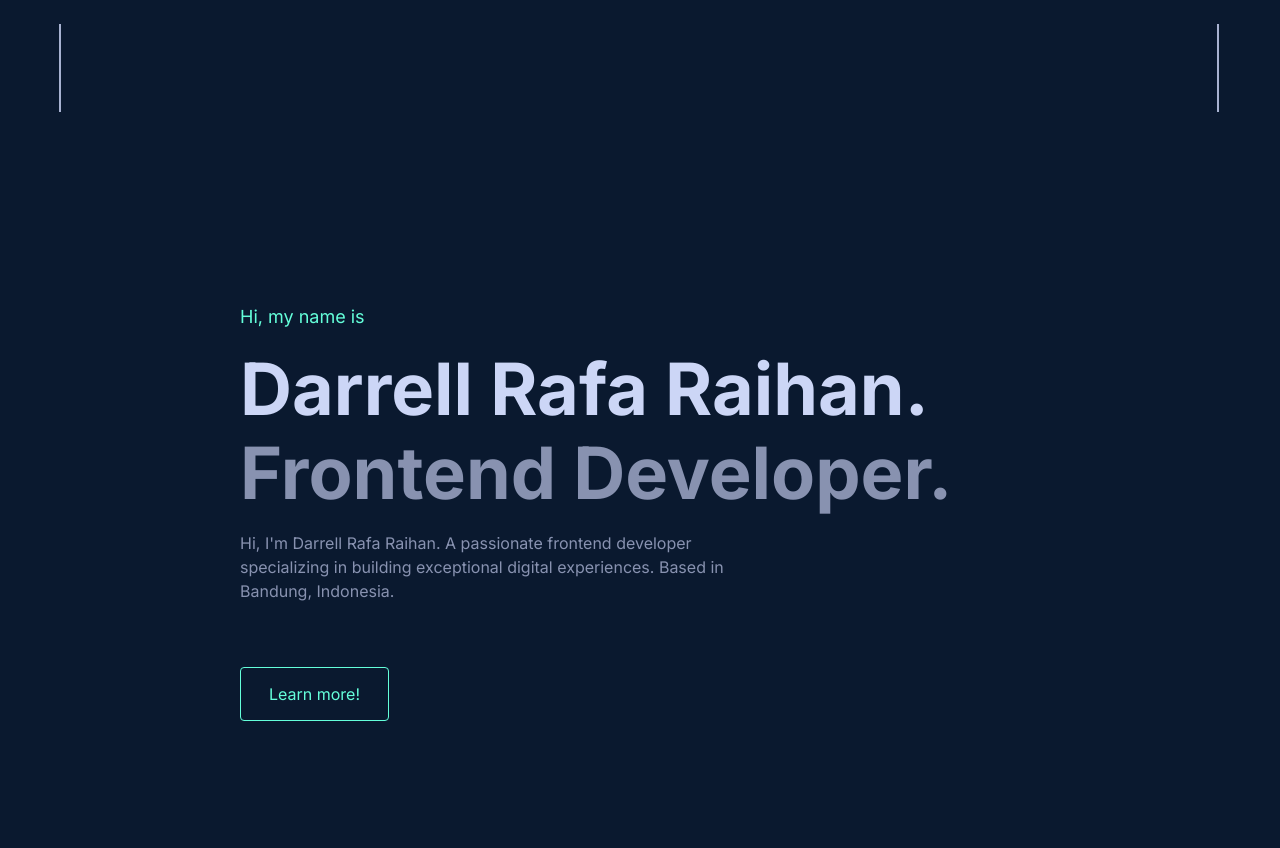
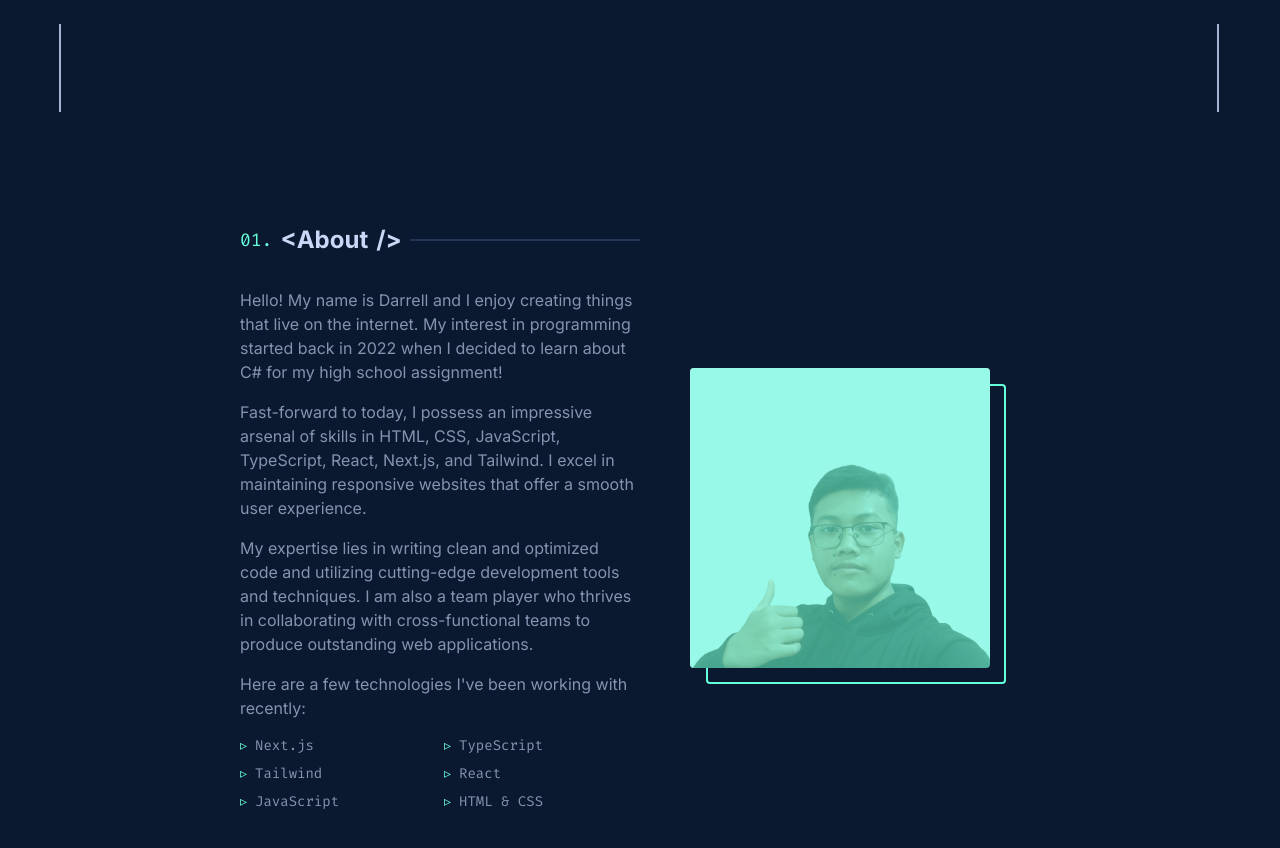
Before and after one commit to darrellrahan/personal-website, a Next.js app: page / in a window 1280 px wide. Shown: the part 688-1536 px from the top of the page. Built offline with nearby package versions, Linux system fonts and the light colour scheme.

Commit message:
finish about

```diff
--- /dev/null
+++ b/app/components/About.tsx
@@ -0,0 +1,90 @@
+import React from "react";
+import { Fira_Code } from "next/font/google";
+
+const firaCode = Fira_Code({
+  weight: ["300", "400", "500", "600", "700"],
+  subsets: ["latin"],
+  variable: "--font-firacode",
+});
+
+function About() {
+  return (
+    <section id="about">
+      <div className="lg:h-screen p-6 lg:py-28 lg:px-60 grid grid-cols-1 lg:grid-cols-2 lg:items-center lg:gap-0 gap-12">
+        <div>
+          <div className="flex gap-2 items-center">
+            <p className={`text-[#64ffda] ${firaCode.className} lg:text-lg`}>
+              01.
+            </p>
+            <h1 className="text-[#ccd6f6] text-xl font-semibold lg:font-bold lg:text-2xl">
+              {"<About"}
+            </h1>
+            <h1 className="text-[#ccd6f6] text-xl font-semibold lg:font-bold lg:text-2xl">
+              {"/>"}
+            </h1>
+            <div className="w-full h-[1.5px] bg-[#233554]"></div>
+          </div>
+          <div className="text-[#8892b0] space-y-4 mt-8">
+            <p>
+              Hello! My name is Darrell and I enjoy creating things that live on
+              the internet. My interest in programming started back in 2022 when
+              I decided to learn about C# for my high school assignment!
+            </p>
+            <p>
+              Fast-forward to today, I possess an impressive arsenal of skills
+              in HTML, CSS, JavaScript, TypeScript, React, Next.js, and
+              Tailwind. I excel in maintaining responsive websites that offer a
+              smooth user experience.
+            </p>
+            <p>
+              My expertise lies in writing clean and optimized code and
+              utilizing cutting-edge development tools and techniques. I am also
+              a team player who thrives in collaborating with cross-functional
+              teams to produce outstanding web applications.
+            </p>
+            <p>Here are a few technologies I've been working with recently:</p>
+            <div
+              className={`grid grid-cols-2 gap-2 ${firaCode.className} text-sm`}
+            >
+              <div className="flex items-center gap-2">
+                <span className="text-[#64ffda]">▹</span>
+                <span>Next.js</span>
+              </div>
+              <div className="flex items-center gap-2">
+                <span className="text-[#64ffda]">▹</span>
+                <span>TypeScript</span>
+              </div>
+              <div className="flex items-center gap-2">
+                <span className="text-[#64ffda]">▹</span>
+                <span>Tailwind</span>
+              </div>
+              <div className="flex items-center gap-2">
+                <span className="text-[#64ffda]">▹</span>
+                <span>React</span>
+              </div>
+              <div className="flex items-center gap-2">
+                <span className="text-[#64ffda]">▹</span>
+                <span>JavaScript</span>
+              </div>
+              <div className="flex items-center gap-2">
+                <span className="text-[#64ffda]">▹</span>
+                <span>HTML & CSS</span>
+              </div>
+            </div>
+          </div>
+        </div>
+        <div className="mx-auto w-[14.5rem] h-[14.5rem] lg:w-[18.75rem] lg:h-[18.75rem] relative group">
+          <img
+            src="/assets/myself.png"
+            alt="Pic of Myself"
+            className="w-full h-full object-cover object-[50%] duration-200 ease-linear group-hover:-translate-y-[3px] group-hover:-translate-x-[3px] rounded"
+          />
+          <div className="absolute inset-0 bg-[#64ffda99] rounded group-hover:bg-transparent z-10 duration-200 ease-linear"></div>
+          <div className="absolute top-4 left-4 border-2 border-[#64ffda] rounded w-full h-full -z-50 group-hover:translate-y-[3px] group-hover:translate-x-[3px] duration-200 ease-linear"></div>
+        </div>
+      </div>
+    </section>
+  );
+}
+
+export default About;
--- a/app/components/Hero.tsx
+++ b/app/components/Hero.tsx
@@ -55,7 +55,7 @@ function Hero() {
             Bandung, Indonesia.
           </p>
           <a
-            href="/"
+            href="#about"
             className={`${firaCode.className} border border-[#64ffda] text-[#64ffda] py-3.5 px-7 rounded hover:shadow-[4px_4px_0_0_#64ffda] hover:-translate-x-[5px] hover:-translate-y-[5px] duration-300 ease-linear mt-12`}
           >
             Learn more!
--- a/app/components/MobileNavbar.tsx
+++ b/app/components/MobileNavbar.tsx
@@ -43,6 +43,7 @@ function MobileNavbar() {
           <div className="flex items-center flex-col gap-8">
             {navLink.map((data, index) => (
               <a
+                onClick={() => setMobileNavbar(false)}
                 href={data.url}
                 key={data.text}
                 className="flex flex-col items-center gap-1 text-lg group"
--- a/app/data/dry.ts
+++ b/app/data/dry.ts
@@ -1,5 +1,5 @@
 export const navLink = [
-  { url: "/about", text: "About" },
+  { url: "#about", text: "About" },
   { url: "/projects", text: "Projects" },
   { url: "/contact", text: "Contact" },
 ];
--- a/app/layout.tsx
+++ b/app/layout.tsx
@@ -20,7 +20,7 @@ export default function RootLayout({
 }) {
   return (
     <TogglerProvider>
-      <html lang="en">
+      <html lang="en" className="scroll-smooth">
         <body className={`${inter.className} bg-[#0a192f]`}>{children}</body>
       </html>
     </TogglerProvider>
--- a/app/page.tsx
+++ b/app/page.tsx
@@ -1,6 +1,7 @@
 "use client";
 
 import React, { useEffect, useRef } from "react";
+import About from "./components/About";
 import Header from "./components/Header";
 import Hero from "./components/Hero";
 import MobileNavbar from "./components/MobileNavbar";
@@ -20,32 +21,7 @@ export default function Home() {
       <MobileNavbar />
       <div ref={blurContentRef}>
         <Hero />
-        <section id="hero">
-          <div className="h-screen flex items-center p-6 lg:px-60">
-            <div className="flex flex-col gap-4 items-baseline">
-              <h3 className={`text-[#64ffda] text-lg`}>Hi, my name is</h3>
-              <div>
-                <h1 className="text-[#ccd6f6] text-[2rem] leading-[2.5rem] font-bold lg:text-7xl lg:leading-[5.25rem]">
-                  Darrell Rafa Raihan.
-                </h1>
-                <h1 className="text-[#8892b0] text-[2rem] leading-[2.5rem] font-bold lg:text-7xl lg:leading-[5.25rem]">
-                  Frontend Developer.
-                </h1>
-              </div>
-              <p className="text-[#8892b0] lg:w-[32rem]">
-                Hi, I'm Darrell Rafa Raihan. A passionate frontend developer
-                specializing in building exceptional digital experiences. Based
-                in Bandung, Indonesia.
-              </p>
-              <a
-                href="/"
-                className={`border border-[#64ffda] text-[#64ffda] py-3.5 px-7 rounded hover:shadow-[4px_4px_0_0_#64ffda] hover:-translate-x-[5px] hover:-translate-y-[5px] duration-300 ease-linear mt-12`}
-              >
-                Learn more!
-              </a>
-            </div>
-          </div>
-        </section>
+        <About />
       </div>
     </main>
   );
```
Also changed, not shown: public/assets/myself.png (added).
